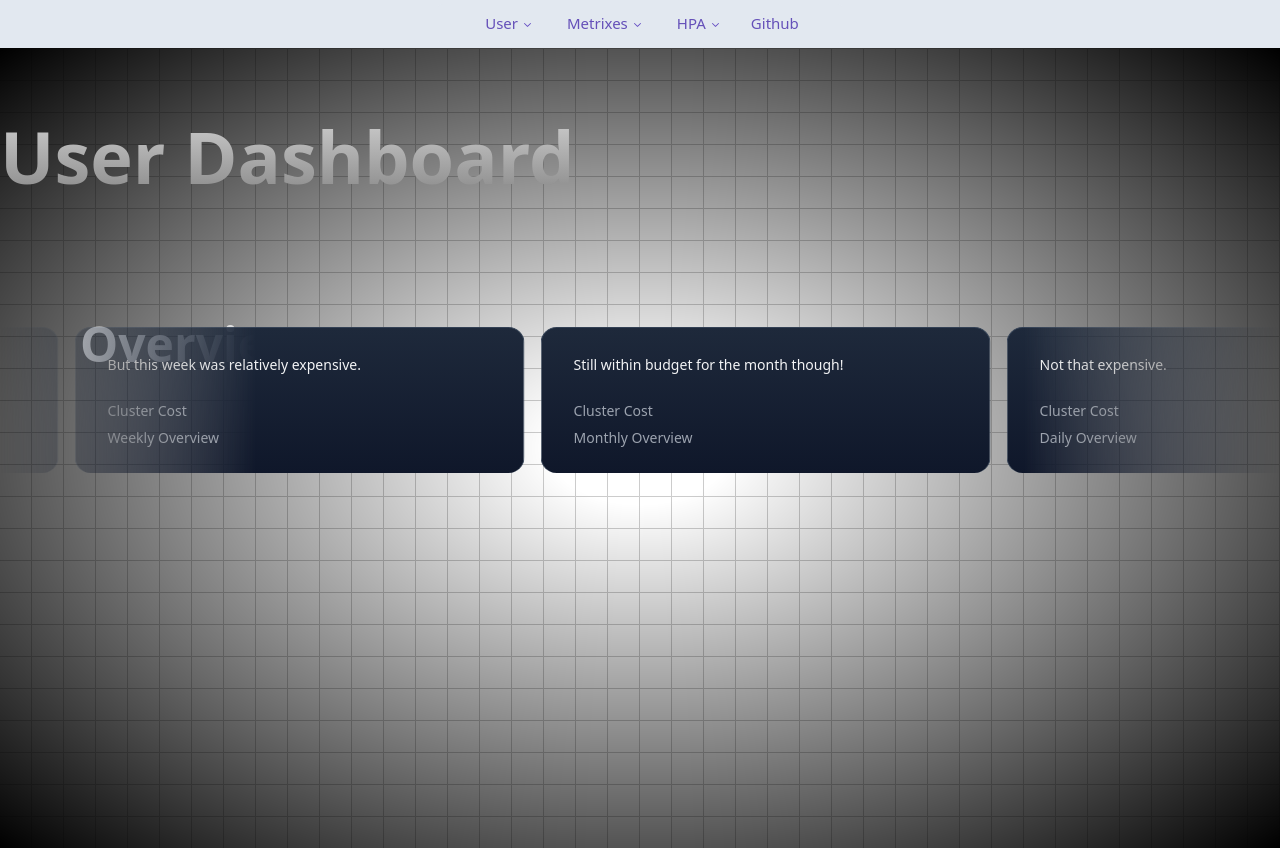
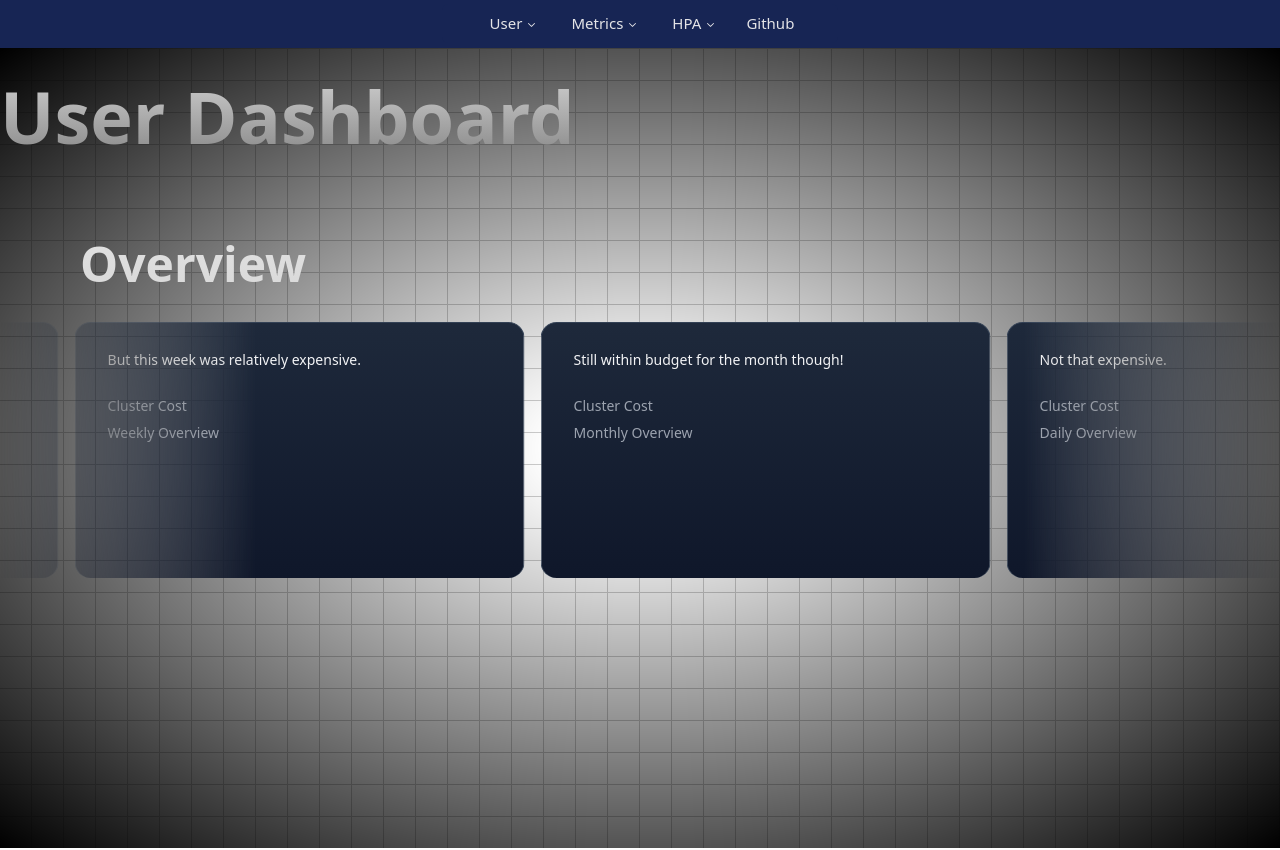
Before and after one commit to oslabs-beta/OptiKube-FE, a Next.js app: page /UserDashboard in a window 1280 px wide. Shown: the top 850 px of the page. Built offline with nearby package versions, Linux system fonts and the light colour scheme.

Commit message:
code: added properties for proper position of all components as well as adjusting color palette

```diff
--- a/components/GridBackground.tsx
+++ b/components/GridBackground.tsx
@@ -9,10 +9,10 @@ export function GridBackgroundDemo({ children }: GridBackgroundDemoProps) {
     <div className="relative h-[50rem] w-full dark:bg-black bg-white  dark:bg-grid-white/[0.2] bg-grid-black/[0.2] flex">
       {/* Radial gradient for the container to give a faded look */}
       <div className="absolute inset-0 flex items-center justify-center dark:bg-black bg-black [mask-image:radial-gradient(ellipse_at_center,transparent_10%,black)]"></div>
-      <p className="text-1xl sm:text-5xl font-bold top-60 left-20 relative z-20 bg-clip-text text-transparent bg-gradient-to-b from-neutral-200 to-neutral-500 py-8">
+      <p className="text-1xl sm:text-5xl font-bold top-40 left-20 relative z-20 bg-clip-text text-transparent bg-gradient-to-b from-neutral-200 to-neutral-500 py-8">
         Overview
       </p>
-      <p className="text-4xl sm:text-7xl font-bold top-10 right-70 absolute z-20 bg-clip-text text-transparent bg-gradient-to-b from-neutral-200 to-neutral-500 py-8">
+      <p className="text-4xl sm:text-7xl font-bold top-0 right-70 absolute z-20 bg-clip-text text-transparent bg-gradient-to-b from-neutral-200 to-neutral-500 py-8">
         User Dashboard
       </p>
       {/* ... Rest of your code, such as the button, goes here */}
--- a/components/Infinite-Moving-Cards.tsx
+++ b/components/Infinite-Moving-Cards.tsx
@@ -87,7 +87,7 @@ export const InfiniteMovingCards = ({
       >
         {items.map((item, idx) => (
           <li
-            className="w-[350px] max-w-full relative rounded-2xl border border-b-0 flex-shrink-0 border-slate-700 px-8 py-6 md:w-[450px]"
+            className="w-[350px] max-w-full relative h-64 rounded-2xl border border-b-0 flex-shrink-0 border-slate-700 px-8 py-6 md:w-[450px]"
             style={{
               background:
                 "linear-gradient(180deg, var(--slate-800), var(--slate-900)",
--- a/components/NavBar.tsx
+++ b/components/NavBar.tsx
@@ -7,66 +7,63 @@ import { cn } from "../public/utils/shadcnUI/cn";
 
 const NavBar = () => {
   return (
-    <div className="h-12 bg-slate-200 m-0">
-      <NavigationMenu.Root className="relative z-[2] flex w-screen justify-center">
-        <NavigationMenu.List className="center shadow-blackA4 m-1 flex list-none rounded-[6px] bg-slate-200 p-1 px-8">
+    <div className="h-12 bg-blue-950 m-0">
+      <NavigationMenu.Root className="relative z-50 flex w-screen justify-center">
+        <NavigationMenu.List className="center shadow-blackA4 m-1 flex list-none rounded-[6px] bg-blue-950 p-1 px-8">
           <NavigationMenu.Item>
-            <NavigationMenu.Trigger className="text-violet11 hover:bg-violet3 focus:shadow-violet7 group flex select-none items-center justify-between gap-[2px] rounded-[4px] px-4 py-2 text-[15px] font-medium leading-none outline-none focus:shadow-[0_0_0_2px]">
+            <NavigationMenu.Trigger className="text-zinc-200 hover:bg-violet3 focus:shadow-violet7 group flex select-none items-center justify-between gap-[2px] rounded-[4px] px-4 py-2 text-[15px] font-medium leading-none outline-none focus:shadow-[0_0_0_2px]">
               User{" "}
               <CaretDownIcon
-                className="text-violet10 relative top-[1px] transition-transform duration-[250] ease-in group-data-[state=open]:-rotate-180"
+                className="text-zinc-200 relative top-[1px] transition-transform duration-[250] ease-in group-data-[state=open]:-rotate-180"
                 aria-hidden
               />
             </NavigationMenu.Trigger>
             <NavigationMenu.Content className="bg-slate-200 data-[motion=from-start]:animate-enterFromLeft data-[motion=from-end]:animate-enterFromRight data-[motion=to-start]:animate-exitToLeft data-[motion=to-end]:animate-exitToRight absolute top-0 left-0 w-auto sm:w-auto">
               <ul className="one m-0 grid list-none gap-x-[10px] p-[22px] sm:w-[500px]">
                 <ListItem href="https://stitches.dev/" title="Overview">
-                  Get the daily report of your Optikebe
+                  Get high-level information regarding your cluster.
                 </ListItem>
               </ul>
             </NavigationMenu.Content>
           </NavigationMenu.Item>
 
           <NavigationMenu.Item>
-            <NavigationMenu.Trigger className="text-violet11 hover:bg-violet3 focus:shadow-violet7 group flex select-none items-center justify-between gap-[2px] rounded-[4px] px-4 py-2 text-[15px] font-medium leading-none outline-none focus:shadow-[0_0_0_2px]">
-              Metrixes{" "}
+            <NavigationMenu.Trigger className="text-zinc-200 hover:bg-violet3 focus:shadow-violet7 group flex select-none items-center justify-between gap-[2px] rounded-[4px] px-4 py-2 text-[15px] font-medium leading-none outline-none focus:shadow-[0_0_0_2px]">
+              Metrics{" "}
               <CaretDownIcon
-                className="text-violet10 relative top-[1px] transition-transform duration-[250] ease-in group-data-[state=open]:-rotate-180"
+                className="text-zinc-200 relative top-[1px] transition-transform duration-[250] ease-in group-data-[state=open]:-rotate-180"
                 aria-hidden
               />
             </NavigationMenu.Trigger>
             <NavigationMenu.Content className="absolute top-0 left-0 w-full sm:w-auto bg-slate-200">
               <ul className="m-0 grid list-none gap-x-[10px] p-[22px] sm:w-[500px] sm:grid-flow-col sm:grid-rows-3">
                 <ListItem
-                  title="CPU Utilize"
+                  title="CPU Utilization"
                   href="/primitives/docs/overview/introduction"
                 >
-                  Vislize how the CPU is utilized over GKE, get the instant
-                  insight
+                  Vislize how much CPU is utilized over GKE.
                 </ListItem>
                 <ListItem
-                  title="RAM Utilize"
+                  title="RAM Utilization"
                   href="/primitives/docs/overview/getting-started"
                 >
-                  Vislize how the RAM is utilized over GKE, get the instant
-                  insight
+                  Vislize how much RAM is utilized over GKE.
                 </ListItem>
                 <ListItem
-                  title="*** Utilize"
+                  title="GPU Utilization"
                   href="/primitives/docs/guides/styling"
                 >
-                  Vislize how the *** is utilized over GKE, get the instant
-                  insight
+                  Vislize how much GPU is utilized over GKE.
                 </ListItem>
               </ul>
             </NavigationMenu.Content>
           </NavigationMenu.Item>
 
           <NavigationMenu.Item>
-            <NavigationMenu.Trigger className="text-violet11 hover:bg-violet3 focus:shadow-violet7 group flex select-none items-center justify-between gap-[2px] rounded-[4px] px-4 py-2 text-[15px] font-medium leading-none outline-none focus:shadow-[0_0_0_2px]">
+            <NavigationMenu.Trigger className="text-zinc-200 hover:bg-violet3 focus:shadow-violet7 group flex select-none items-center justify-between gap-[2px] rounded-[4px] px-4 py-2 text-[15px] font-medium leading-none outline-none focus:shadow-[0_0_0_2px]">
               HPA{" "}
               <CaretDownIcon
-                className="text-violet10 relative top-[1px] transition-transform duration-[250] ease-in group-data-[state=open]:-rotate-180"
+                className="text-zinc-200 relative top-[1px] transition-transform duration-[250] ease-in group-data-[state=open]:-rotate-180"
                 aria-hidden
               />
             </NavigationMenu.Trigger>
@@ -81,7 +78,7 @@ const NavBar = () => {
 
           <NavigationMenu.Item>
             <NavigationMenu.Link
-              className="text-violet11 hover:bg-violet3 focus:shadow-violet7 block select-none rounded-[4px] px-3 py-2 text-[15px] font-medium leading-none no-underline outline-none focus:shadow-[0_0_0_2px]"
+              className="text-zinc-200 hover:bg-violet3 focus:shadow-violet7 block select-none rounded-[4px] px-3 py-2 text-[15px] font-medium leading-none no-underline outline-none focus:shadow-[0_0_0_2px]"
               href="https://github.com/oslabs-beta/Kubernetes-OSP"
             >
               Github
--- a/pages/UserDashboard.tsx
+++ b/pages/UserDashboard.tsx
@@ -30,7 +30,7 @@ const UserDashboard = () => {
       {/* Set the relative positioning and height */}
       <NavBar />
       <GridBackgroundDemo />
-      <div className="absolute inset-0 flex items-center justify-center">
+      <div className="absolute top-[100px] inset-0 flex items-center justify-center">
         {" "}
         {/* Center the content */}
         <InfiniteMovingCards items={userDashboardItems} />
--- a/pages/index.tsx
+++ b/pages/index.tsx
@@ -22,10 +22,10 @@ const Home = () => {
 
         < Boxes />
         <h1 className={cn("md:text-6xl text-xl text-white font-semibold relative z-20 mt-5")}>
-          Welcome to Optikube
+          Welcome to Optikube!
         </h1>
         <h3 className="mt-5 text-2xl text-gray-400 z-30 relative">
-          Quick explanation of app here
+          Cost optimization at your fingertips
         </h3>
 
         <br></br>
```
